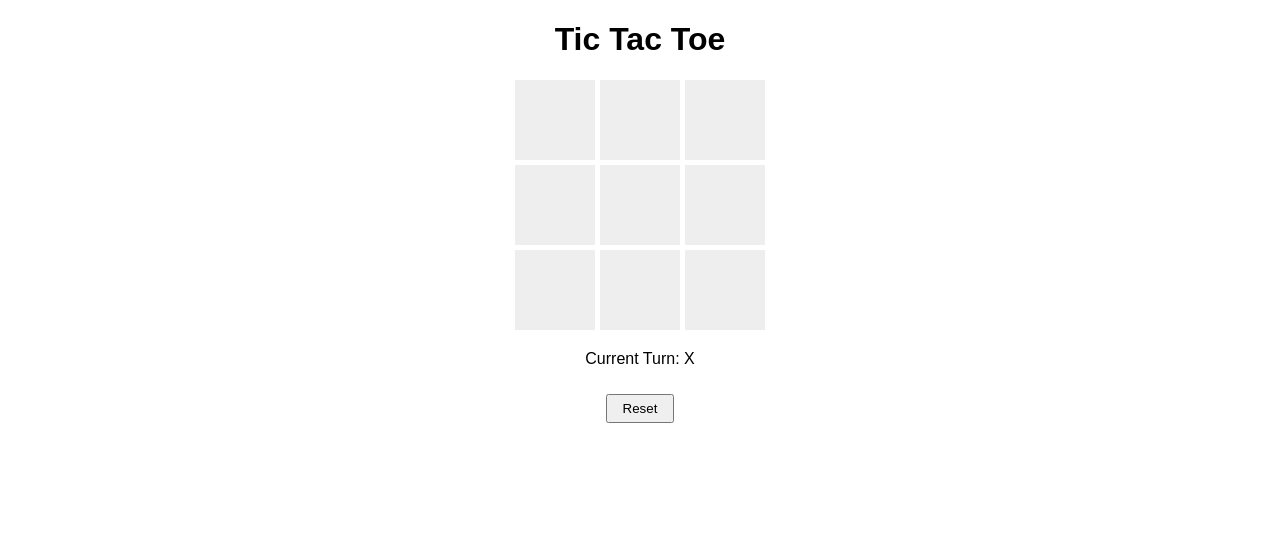
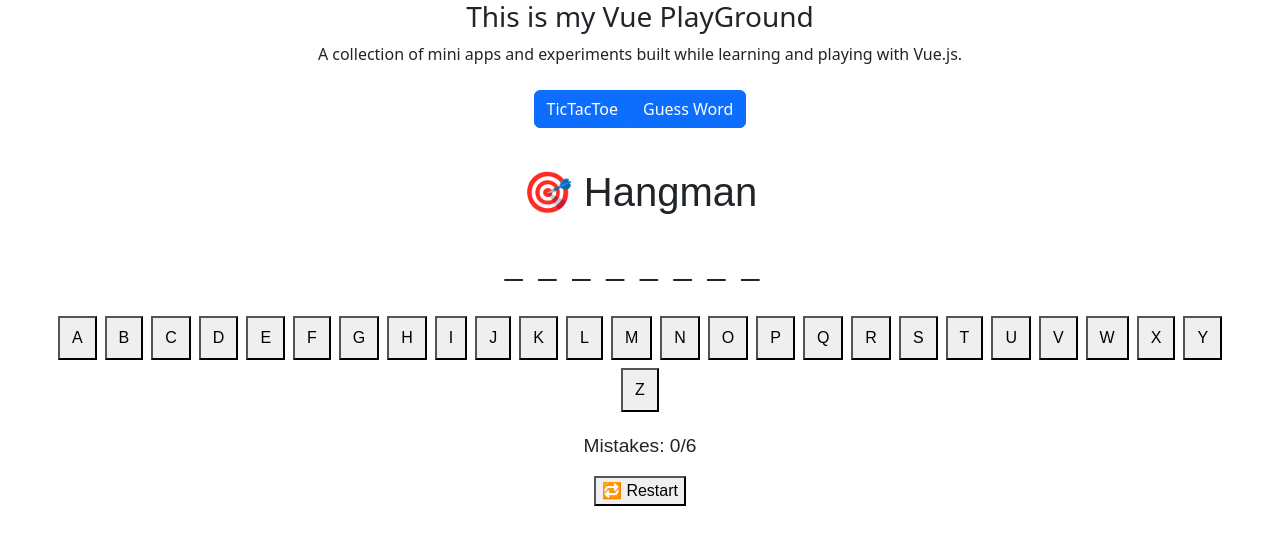
Before and after one commit to soham-mazumdar/vue-games, a Vue app: page /wordGame in a window 1280 px wide. Shown: the top 544 px of the page. Built offline with nearby package versions, Linux system fonts and the light colour scheme.

Commit message:
feat: wordgame

```diff
--- a/index.html
+++ b/index.html
@@ -4,10 +4,12 @@
     <meta charset="UTF-8">
     <link rel="icon" href="/favicon.ico">
     <meta name="viewport" content="width=device-width, initial-scale=1.0">
-    <title>Vite App</title>
+    <title>Random Vue Apps</title>
+    <link href="https://cdn.jsdelivr.net/npm/bootstrap@5.3.7/dist/css/bootstrap.min.css" rel="stylesheet" integrity="sha384-LN+7fdVzj6u52u30Kp6M/trliBMCMKTyK833zpbD+pXdCLuTusPj697FH4R/5mcr" crossorigin="anonymous">
   </head>
   <body>
     <div id="app"></div>
     <script type="module" src="/src/main.js"></script>
+    <script src="https://cdn.jsdelivr.net/npm/bootstrap@5.3.7/dist/js/bootstrap.bundle.min.js" integrity="sha384-ndDqU0Gzau9qJ1lfW4pNLlhNTkCfHzAVBReH9diLvGRem5+R9g2FzA8ZGN954O5Q" crossorigin="anonymous"></script>
   </body>
 </html>
--- a/src/App.vue
+++ b/src/App.vue
@@ -1,7 +1,20 @@
 <template>
-  <Game></Game>
+  <Header></Header>
+  <router-view></router-view>
 </template>
 
 <script setup>
-import Game from "./components/Game.vue";
+import Header from "@/components/Header.vue";
 </script>
+
+<style scoped>
+  .h10{
+    height: 10px;
+  }
+  .h20{
+    height: 20px;
+  }
+  .h30{
+    height: 30px;
+  }
+</style>
--- /dev/null
+++ b/src/components/Games.vue
@@ -0,0 +1,3 @@
+<template>
+
+</template>
--- /dev/null
+++ b/src/components/Header.vue
@@ -0,0 +1,28 @@
+<template>
+  <div class="container text-center">
+    <h3>This is my Vue PlayGround</h3>
+    <p>
+      A collection of mini apps and experiments built while learning and playing
+      with Vue.js.
+    </p>
+  </div>
+  <div class="h10"></div>
+  <div class="p-2">
+    <div class="d-flex justify-content-center">
+      <div class="btn-group" role="group">
+        <router-link class="btn btn-primary" :to="{ name: ROUTE_NAMES.TICTACTOE }"
+          >TicTacToe</router-link
+        >
+
+        <router-link class="btn btn-primary" :to="{ name: ROUTE_NAMES.WORDGAME }"
+          >
+          Guess Word
+        </router-link>
+      </div>
+    </div>
+  </div>
+  <div class="h10"></div>
+</template>
+<script setup>
+import {ROUTE_NAMES} from "@/router/NamedRoute";
+</script>
--- /dev/null
+++ b/src/components/Home.vue
@@ -0,0 +1,7 @@
+<template>
+    <TicTacToe></TicTacToe>
+</template>
+
+<script setup>
+import TicTacToe from "@/components/TicTacToe.vue";
+</script>
--- a/src/components/Game.vue
+++ b/src/components/TicTacToe.vue
@@ -21,7 +21,7 @@
 </template>
 
 <script setup>
-import { ref, computed } from 'vue'
+import { ref, computed } from 'vue';
 
 const board = ref(Array(9).fill(''))
 const currentPlayer = ref('X')
--- /dev/null
+++ b/src/components/WordGame.vue
@@ -0,0 +1,94 @@
+<template>
+  <div class="game">
+    <h1>🎯 Hangman</h1>
+
+    <p class="word">
+      <span v-for="(letter, i) in selectedWord" :key="i">
+        {{ guessedLetters.includes(letter) ? letter : '_' }}
+      </span>
+    </p>
+
+    <p class="letters">
+      <button
+        v-for="letter in alphabet"
+        :key="letter"
+        :disabled="guessedLetters.includes(letter) || gameOver"
+        @click="guess(letter)"
+      >
+        {{ letter }}
+      </button>
+    </p>
+
+    <p class="status">
+      <span v-if="winner">🎉 You won!</span>
+      <span v-else-if="loser">💀 You lost. Word was "{{ selectedWord }}"</span>
+      <span v-else>Mistakes: {{ wrongGuesses.length }}/{{ maxWrong }}</span>
+    </p>
+
+    <button @click="resetGame">🔁 Restart</button>
+  </div>
+</template>
+
+<script setup>
+import { ref, computed } from 'vue'
+
+const words = ['vue', 'javascript', 'hangman', 'frontend', 'developer']
+const alphabet = 'abcdefghijklmnopqrstuvwxyz'.toUpperCase().split('')
+
+const selectedWord = ref(randomWord())
+const guessedLetters = ref([])
+
+const maxWrong = 6
+
+const wrongGuesses = computed(() =>
+  guessedLetters.value.filter(l => !selectedWord.value.includes(l.toLowerCase()))
+)
+
+const winner = computed(() =>
+  selectedWord.value.split('').every(l => guessedLetters.value.includes(l.toUpperCase()))
+)
+
+const loser = computed(() => wrongGuesses.value.length >= maxWrong)
+const gameOver = computed(() => winner.value || loser.value)
+
+function randomWord() {
+  return words[Math.floor(Math.random() * words.length)].toUpperCase()
+}
+
+function guess(letter) {
+  guessedLetters.value.push(letter)
+}
+
+function resetGame() {
+  selectedWord.value = randomWord()
+  guessedLetters.value = []
+}
+</script>
+
+<style scoped>
+.game {
+  text-align: center;
+  font-family: sans-serif;
+  padding: 2rem;
+}
+.word {
+  font-size: 2rem;
+  letter-spacing: 1rem;
+  margin: 1.5rem 0;
+}
+.letters button {
+  margin: 4px;
+  padding: 8px 12px;
+  font-size: 1rem;
+  text-transform: uppercase;
+  cursor: pointer;
+}
+.letters button:disabled {
+  background-color: #ccc;
+  cursor: not-allowed;
+}
+.status {
+  margin: 1rem 0;
+  font-size: 1.2rem;
+}
+</style>
--- a/src/main.js
+++ b/src/main.js
@@ -1,5 +1,7 @@
 import { createApp } from 'vue'
 import App from './App.vue'
+import router from './router/router.js'
 
 const app = createApp(App);
+app.use(router);
 app.mount('#app')
--- /dev/null
+++ b/src/router/NamedRoute.js
@@ -0,0 +1,7 @@
+export const ROUTE_NAMES = {
+  HOME: 'home',
+  GAMES: 'games',
+  GAMES: 'games',
+  TICTACTOE: 'tictactoe',
+  WORDGAME: 'wordGame'
+}
--- a/vite.config.js
+++ b/vite.config.js
@@ -6,6 +6,7 @@ import vueDevTools from 'vite-plugin-vue-devtools'
 
 // https://vite.dev/config/
 export default defineConfig({
+  base: '/vue-games/',
   plugins: [
     vue(),
     vueDevTools(),
```
Also changed, not shown: package.json (+5 -2 lines), src/router/router.js (added, +21 -0 lines), 1 other file (tests, documents, lock files or other folders).
